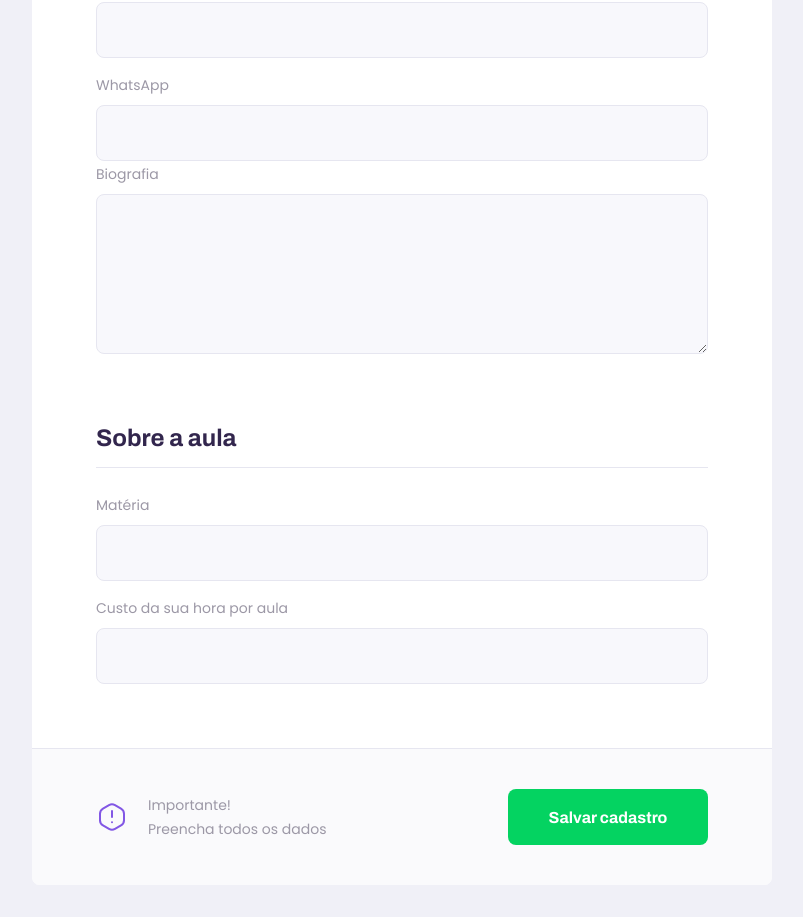
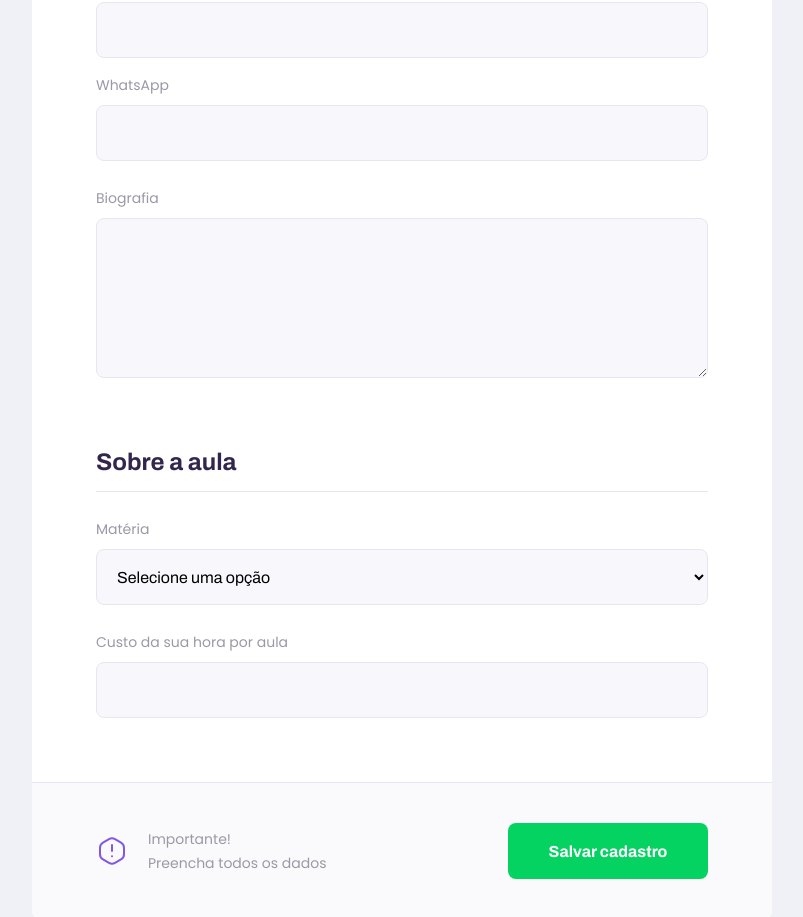
Before and after one commit to LucasCarrias/Proffy-Web, a React (Create React App) app: page /give-classes in a window 1280 px wide. Shown: the part 573-1490 px from the top of the page, without its empty margins (238-1041 px from the left). Before the commit the page ends 1458 px from the top, so only its background shows below. Built offline with nearby package versions, Linux system fonts and the light colour scheme.

Commit message:
Criar componente 'Select'

```diff
--- /dev/null
+++ b/src/components/Select/index.tsx
@@ -0,0 +1,28 @@
+import React, { SelectHTMLAttributes } from 'react';
+
+import "./styles.css";
+
+interface SelectProps extends SelectHTMLAttributes<HTMLSelectElement> {
+    name: string;
+    label: string;
+    options: Array<{
+        value:string;
+        label:string;
+    }>;
+}
+
+const Select: React.FC<SelectProps> = ({ name, label, options, ...rest}) => {
+   return (
+    <div className="select-block">
+    <label htmlFor={name}>{label}</label>
+    <select id={name} {...rest}>
+        <option value="" disabled selected hidden>Selecione uma opção</option>
+        {options.map(option => {
+            return <option key={option.value} value={option.value}>{option.label}</option>
+        })}
+    </select>
+    </div>
+   );
+}
+
+export default Select;
--- /dev/null
+++ b/src/components/Select/styles.css
@@ -0,0 +1,34 @@
+.select-block {
+    position: relative;
+}
+
+.select-block + .select-block {
+    margin-top: 1.4rem;
+}
+
+.select-block label{
+    font-size: 1.4rem;
+}
+
+.select-block select{
+    width: 100%;
+    height: 5.6rem;
+    margin-top: 0.8rem;
+    border-radius: 0.8rem;
+    background: var(--color-input-background);
+    border: 1px solid var(--color-line-in-white);
+    outline: 0;
+    padding: 0 1.6rem;
+    font: 1.6rem Archivo;
+}
+
+.select-block:focus-within::after {
+    width: calc(100% - 3.2rem);
+    height: 2px;
+    content: '';
+    background: var(--color-primary-light);
+    position: absolute;
+    left: 1.6rem;
+    right: 1.6rem;
+    bottom: 0;
+}
--- a/src/pages/TeacherForm/index.tsx
+++ b/src/pages/TeacherForm/index.tsx
@@ -2,10 +2,12 @@
 import PageHeader from '../../components/PageHeader';
 import Input from '../../components/Input';
 import Textarea from '../../components/TextArea';
+import Select from '../../components/Select';
 
 import warningIcon from '../../assets/images/icons/warning.svg'
 
 import "./styles.css";
+
 
 
 
@@ -30,7 +32,22 @@
                 <fieldset>
                     <legend>Sobre a aula</legend>
 
-                    <Input name="subject" label="Matéria" />
+                    <Select
+                        name="subject"
+                        label="Matéria"
+                        options={[
+                            {value: 'Artes', label: 'Artes'},
+                            {value: 'Biologia', label: 'Biologia'},
+                            {value: 'Ciências', label: 'Ciências'},
+                            {value: 'Literatura', label: 'Literatura'},
+                            {value: 'Matemática', label: 'Matemática'},
+                            {value: 'Química', label: 'Química'},
+                            {value: 'Física', label: 'Física'},
+                            {value: 'Geografia', label: 'Geografia'},
+                            {value: 'História', label: 'História'},
+                            {value: 'Filosofia', label: 'Filosofia'},
+
+                        ]} />
                     <Input name="cost" label="Custo da sua hora por aula" />
                 </fieldset>
 
--- a/src/pages/TeacherForm/styles.css
+++ b/src/pages/TeacherForm/styles.css
@@ -36,6 +36,11 @@
     width: 100%;
     padding-bottom: 1.6rem;
     border-bottom: 1px solid var(--color-line-in-white);
+}
+
+#page-teacher-form main fieldset .input-block + .textarea-block,
+#page-teacher-form main fieldset .select-block + .input-block {
+    margin-top: 2.4rem;
 }
 
 #page-teacher-form main label {
```
